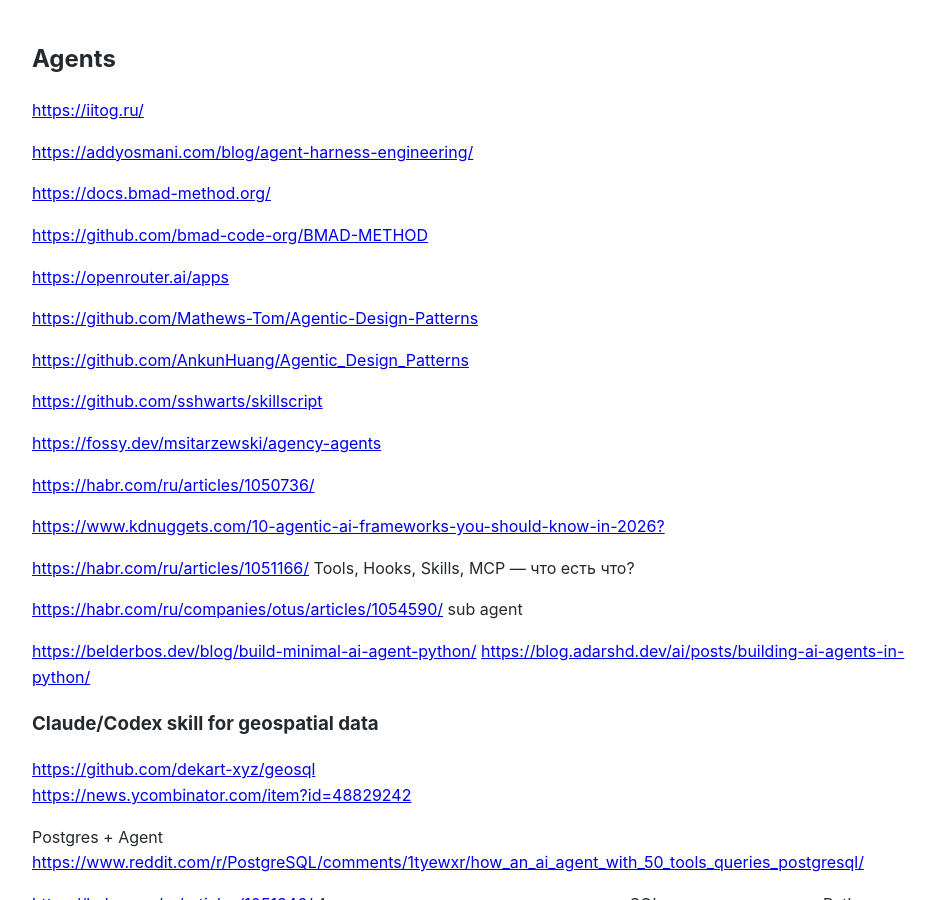
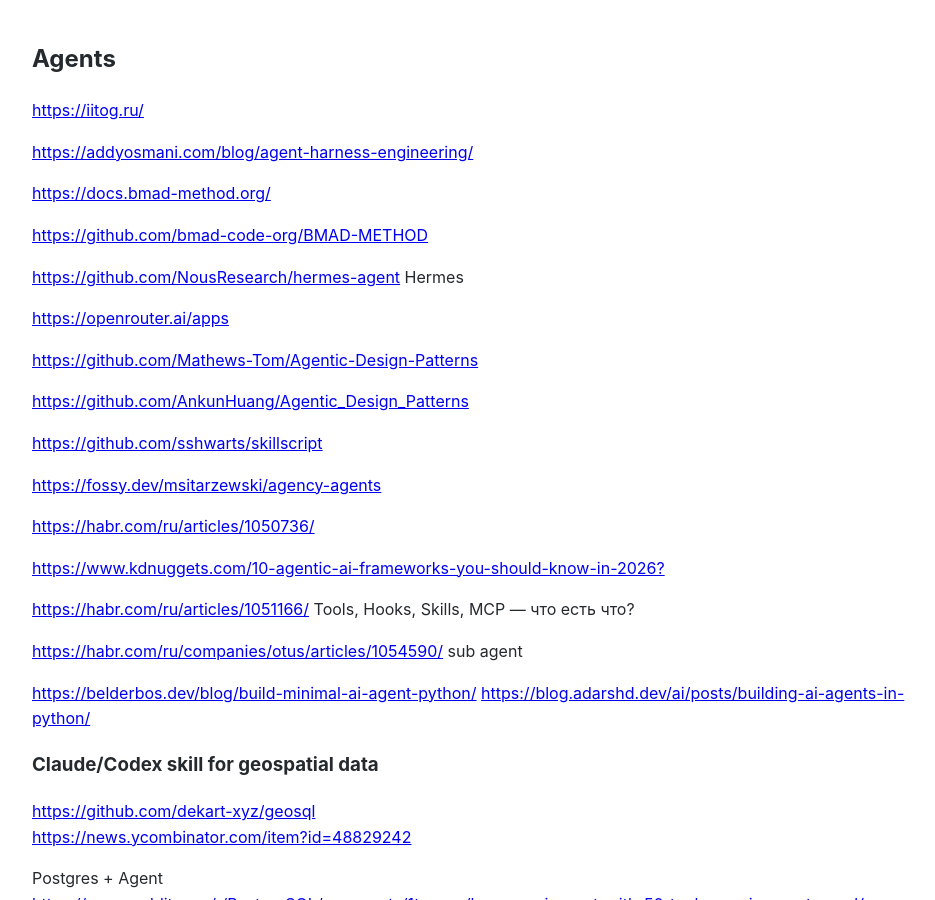
Before and after one commit to Michael-Lubinsky/michael-lubinsky.github.com, a Jekyll site: the page built from ml/agent.md, in a window 1280 px wide and 900 px high. Shown: the whole window, without its empty margins (158-1093 px from the left). Built offline with Jekyll 4.4.1, drawn with Linux system fonts in a browser that asks for light colours; our own code applies the rules of GitHub Pages for plain Markdown files.

Commit message:
Update agent.md

```diff
--- a/ml/agent.md
+++ b/ml/agent.md
@@ -7,6 +7,8 @@
 <https://docs.bmad-method.org/>
 
 <https://github.com/bmad-code-org/BMAD-METHOD>
+
+<https://github.com/NousResearch/hermes-agent>  Hermes
 
 <https://openrouter.ai/apps>
 
```
